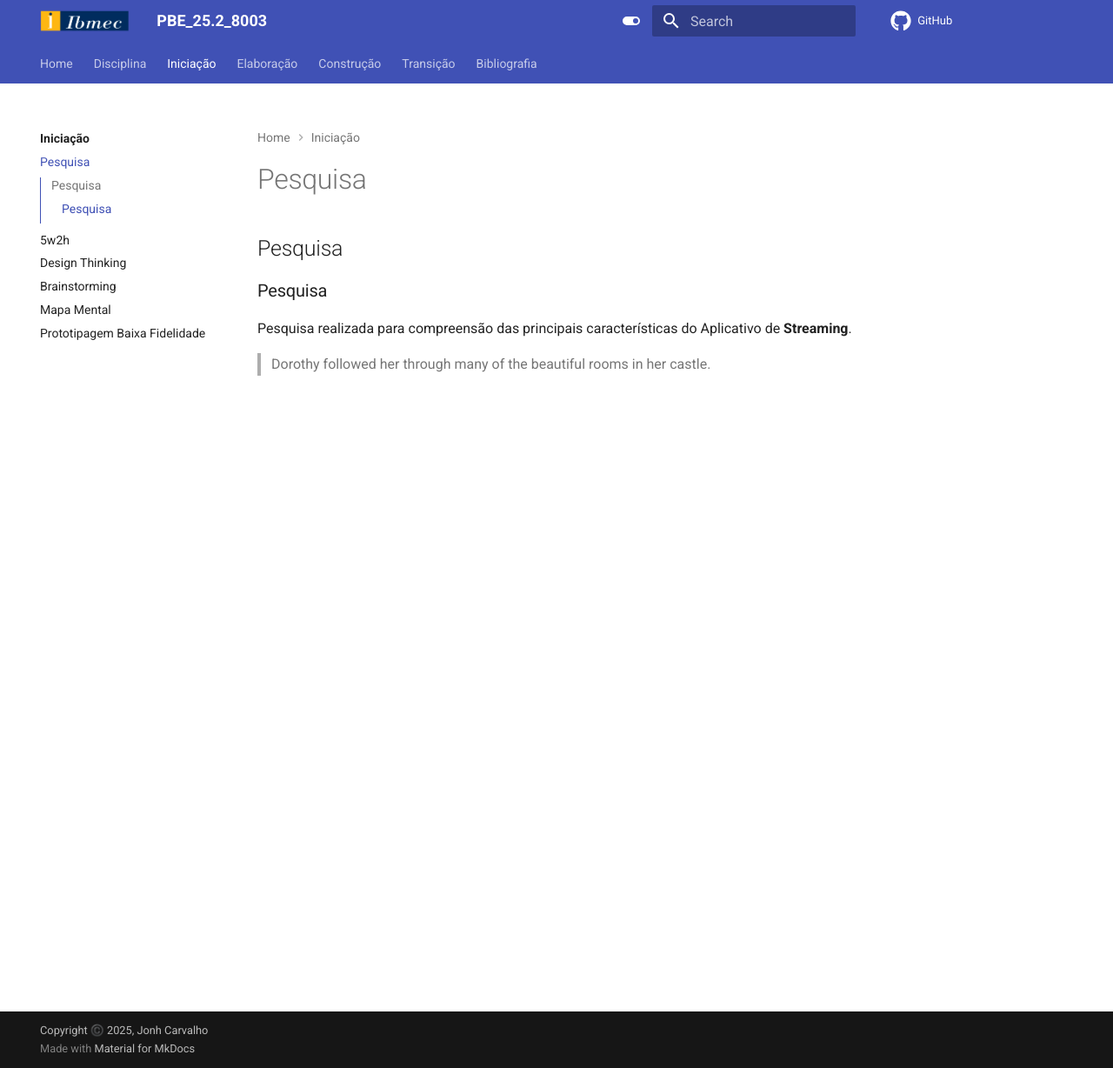
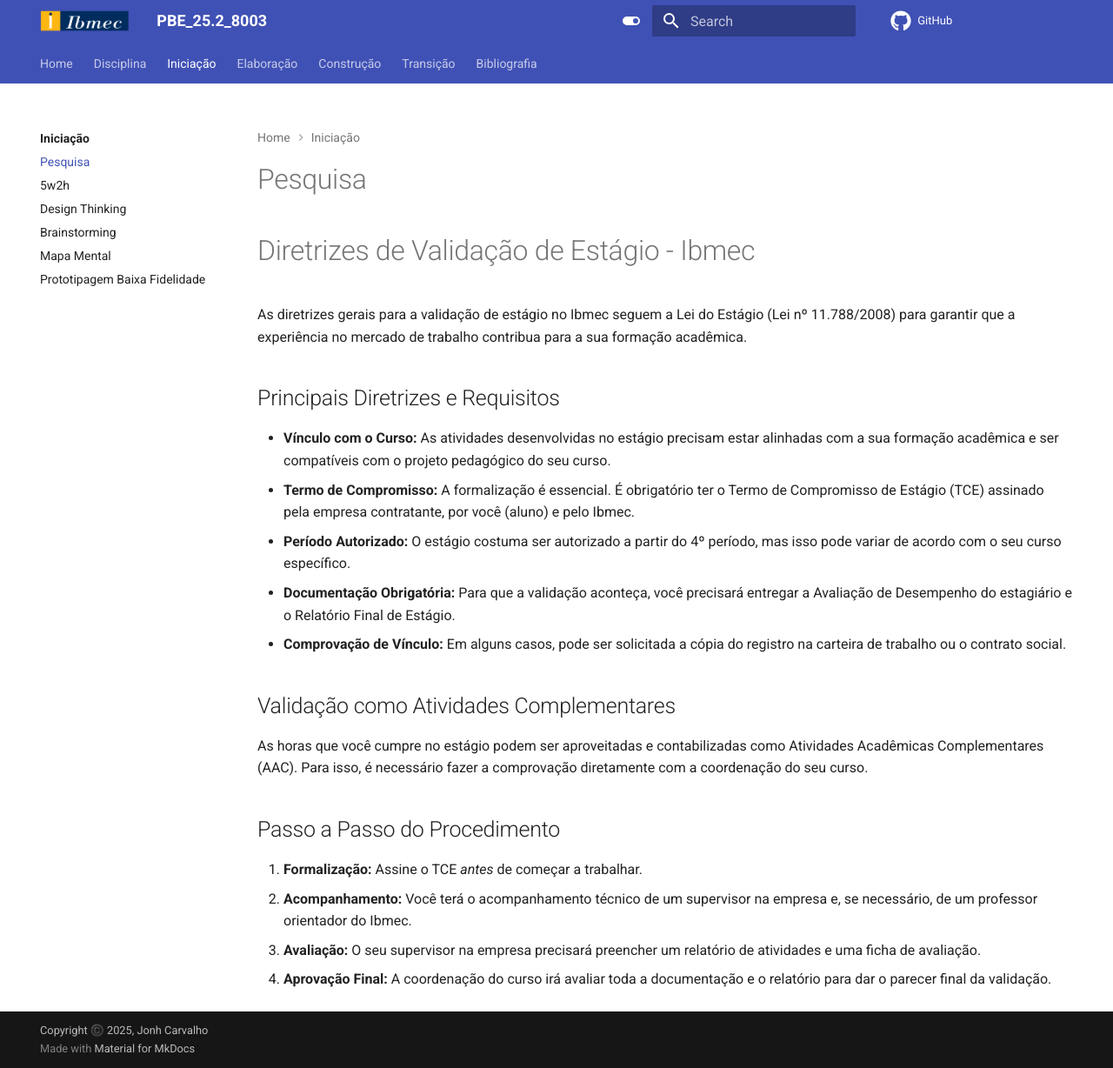
Before and after one commit to Projetos-de-Extensao/PBE_26.1_8001_III, an MkDocs documentation site: the page built from docs/Iniciacao/pesquisa.md, in a window 1280 px wide and 1228 px high. Shown: the whole window at 87% size. Built offline with MkDocs 1.6.1 and Material for MkDocs 9.7.7, drawn with Linux system fonts in a browser that asks for light colours; comment, search, counter and statistics services are not loaded.

Commit message:
pesquisa sobre regulamento de estagio da ibmec

```diff
--- a/docs/Iniciacao/pesquisa.md
+++ b/docs/Iniciacao/pesquisa.md
@@ -4,9 +4,26 @@ title: Pesquisa
 ---
 
 # Pesquisa
-## Pesquisa
-### Pesquisa
 
-Pesquisa realizada para compreensão das principais características do Aplicativo de **Streaming**.
+# Diretrizes de Validação de Estágio - Ibmec
 
-> Dorothy followed her through many of the beautiful rooms in her castle.
+As diretrizes gerais para a validação de estágio no Ibmec seguem a Lei do Estágio (Lei nº 11.788/2008) para garantir que a experiência no mercado de trabalho contribua para a sua formação acadêmica.
+
+## Principais Diretrizes e Requisitos
+
+* **Vínculo com o Curso:** As atividades desenvolvidas no estágio precisam estar alinhadas com a sua formação acadêmica e ser compatíveis com o projeto pedagógico do seu curso.
+* **Termo de Compromisso:** A formalização é essencial. É obrigatório ter o Termo de Compromisso de Estágio (TCE) assinado pela empresa contratante, por você (aluno) e pelo Ibmec.
+* **Período Autorizado:** O estágio costuma ser autorizado a partir do 4º período, mas isso pode variar de acordo com o seu curso específico.
+* **Documentação Obrigatória:** Para que a validação aconteça, você precisará entregar a Avaliação de Desempenho do estagiário e o Relatório Final de Estágio.
+* **Comprovação de Vínculo:** Em alguns casos, pode ser solicitada a cópia do registro na carteira de trabalho ou o contrato social.
+
+## Validação como Atividades Complementares
+
+As horas que você cumpre no estágio podem ser aproveitadas e contabilizadas como Atividades Acadêmicas Complementares (AAC). Para isso, é necessário fazer a comprovação diretamente com a coordenação do seu curso.
+
+## Passo a Passo do Procedimento
+
+1. **Formalização:** Assine o TCE *antes* de começar a trabalhar.
+2. **Acompanhamento:** Você terá o acompanhamento técnico de um supervisor na empresa e, se necessário, de um professor orientador do Ibmec.
+3. **Avaliação:** O seu supervisor na empresa precisará preencher um relatório de atividades e uma ficha de avaliação.
+4. **Aprovação Final:** A coordenação do curso irá avaliar toda a documentação e o relatório para dar o parecer final da validação.
```
